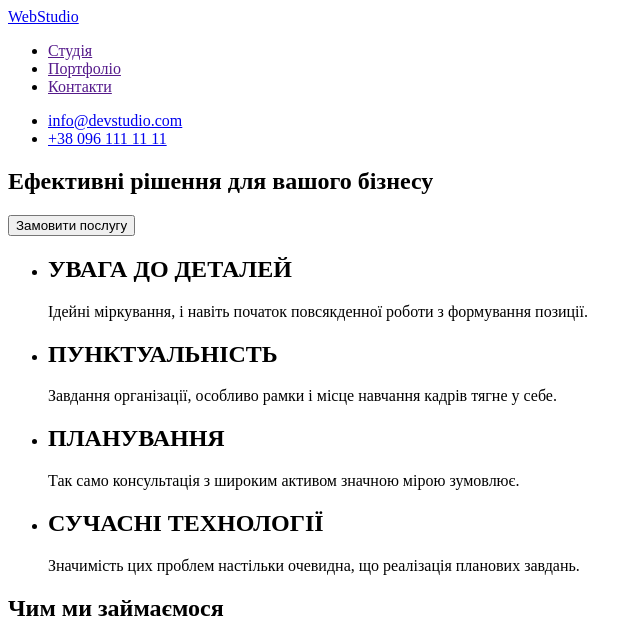
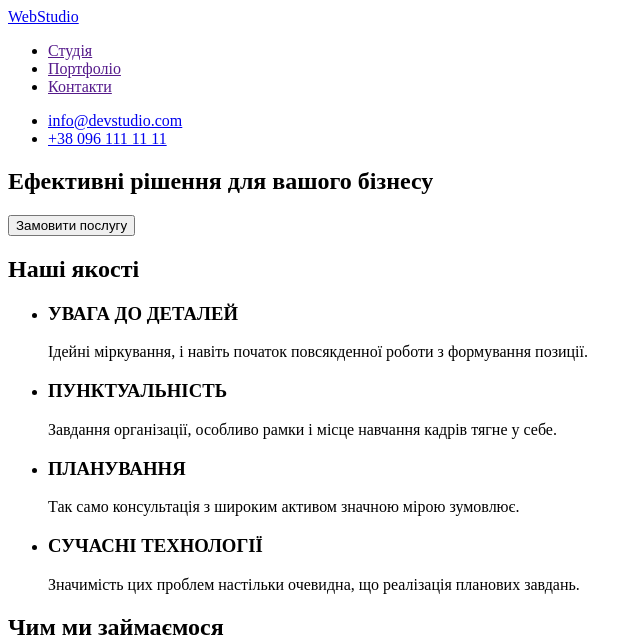
Before and after one commit to Kossti/goit-markup-hw-01, a plain HTML site: page index.html in a window 1280 px wide. Shown: the top 639 px of the page, without its empty margins (0-642 px from the left). Drawn offline with Linux system fonts and the light colour scheme.

Commit message:
Update index.html

```diff
--- a/index.html
+++ b/index.html
@@ -11,7 +11,7 @@
 
     <header>
         <!-- Лого -->
-        <a href="./index.html" target="_blank" rel="noopener noreferrer nofollow">WebStudio</a>
+        <a href="/">WebStudio</a>
         <nav>
             <ul>
                 <li><a href="">Студія</a></li>
@@ -35,21 +35,22 @@
 
         <!-- Якості -->
         <section>
+            <h2>Наші якості</h2>
             <ul>
-                <Li>
-                    <h2>УВАГА ДО ДЕТАЛЕЙ</h2>
+                <li>
+                    <h3>УВАГА ДО ДЕТАЛЕЙ</h3>
                     <p>Ідейні міркування, і навіть початок повсякденної роботи з формування позиції.</p>
-                </Li>
-                <Li>
-                    <h2>ПУНКТУАЛЬНІСТЬ</h2>
+                </li>
+                <li>
+                    <h3>ПУНКТУАЛЬНІСТЬ</h3>
                     <p>Завдання організації, особливо рамки і місце навчання кадрів тягне у себе.</p>
-                </Li>
-                <Li>
-                    <h2>ПЛАНУВАННЯ</h2>
+                </li>
+                <li>
+                    <h3>ПЛАНУВАННЯ</h3>
                     <p>Так само консультація з широким активом значною мірою зумовлює.</p>
-                </Li>
-                <Li>
-                    <h2>СУЧАСНІ ТЕХНОЛОГІЇ</h2>
+                </li>
+                <li>
+                    <h3>СУЧАСНІ ТЕХНОЛОГІЇ</h3>
                     <p>Значимість цих проблем настільки очевидна, що реалізація планових завдань.</p>
                 </Li>
             </ul>
@@ -94,7 +95,7 @@
     </main>
 
     <footer>
-        <a href="./index.html" target="_blank" rel="noopener noreferrer nofollow">WebStudio</a>
+        <a href="/">WebStudio</a>
        <address>
         <ul>
             <li><a href="https://goo.gl/maps/8Er3a7TzA3oxAraK9" target="_blank" rel="noopener noreferrer nofollow">
```
